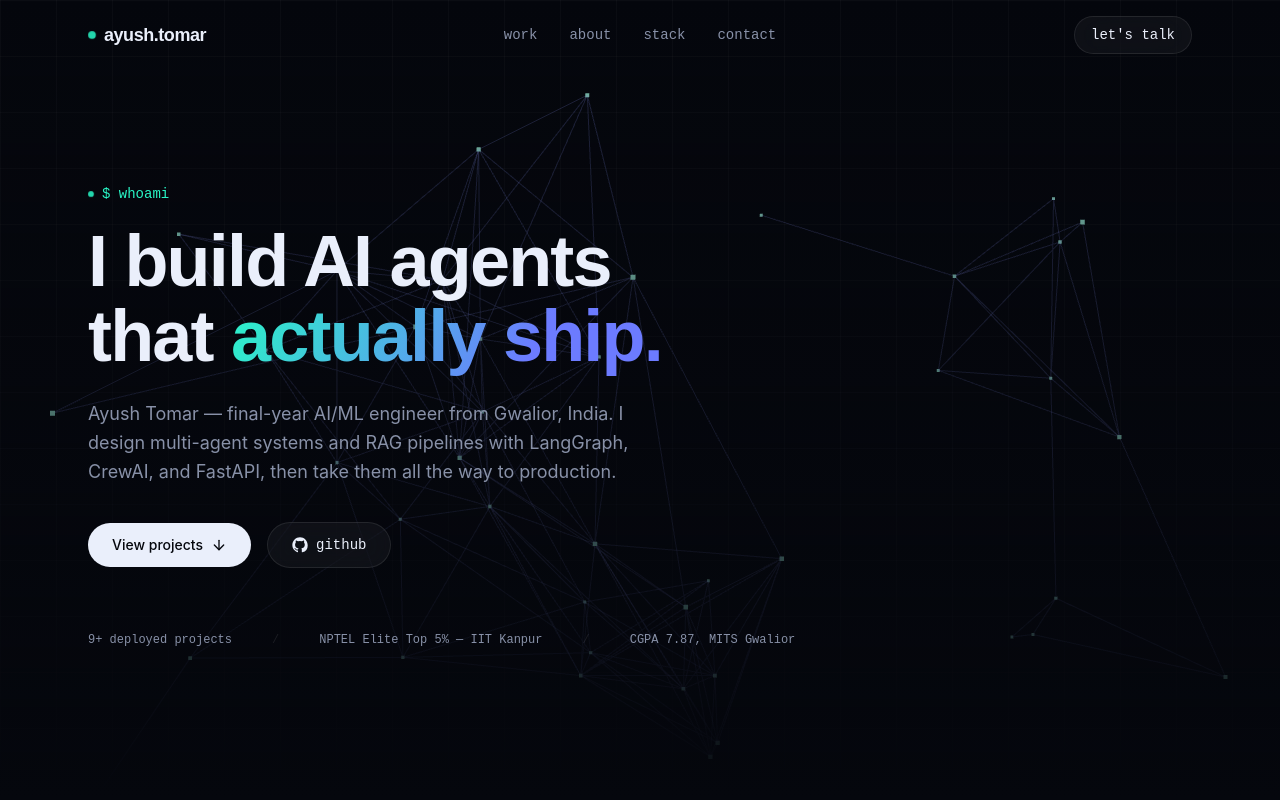
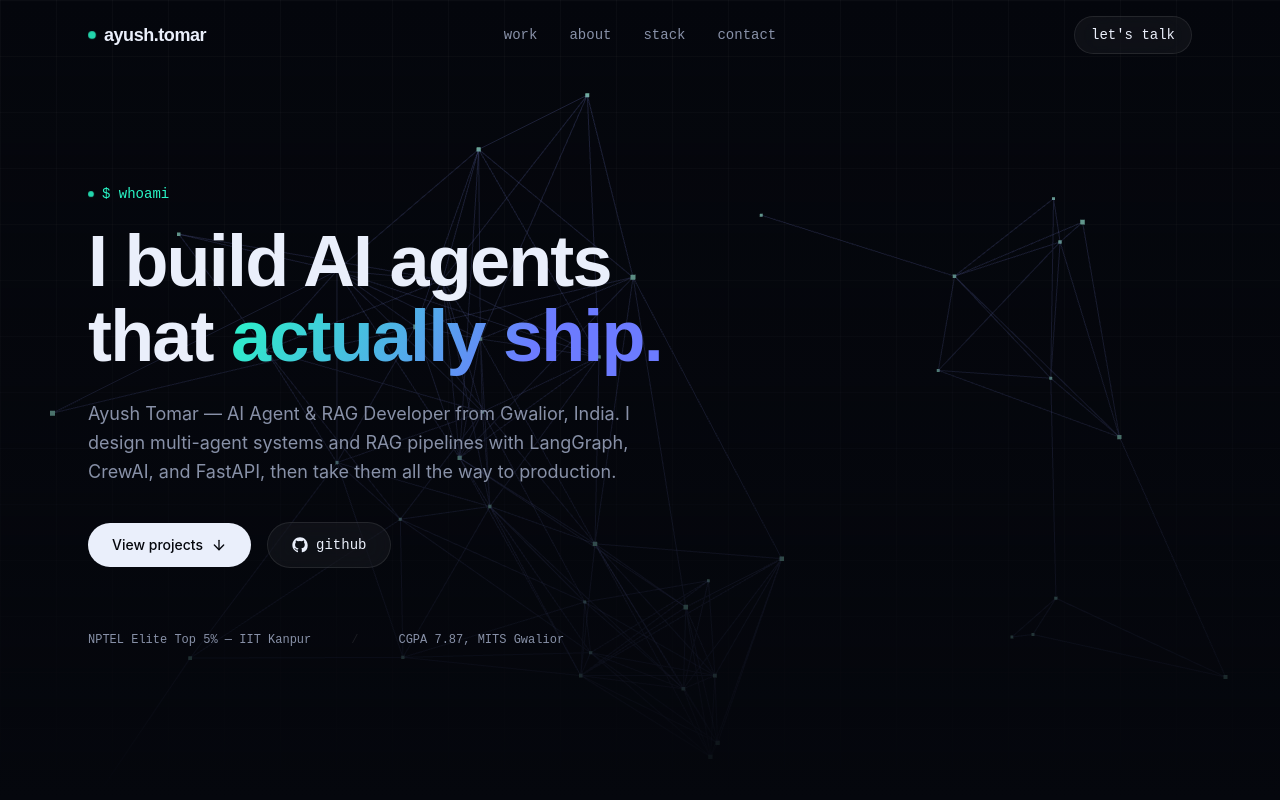
Before and after one commit to ayush-s-tomar/portfolio, a React (Vite) app: page / in a window 1280 px wide. Shown: the top 800 px of the page. Built offline with nearby package versions, Linux system fonts and the light colour scheme.

Commit message:
fix nav opacity bug, update hero copy

```diff
--- a/src/components/Hero.jsx
+++ b/src/components/Hero.jsx
@@ -35,7 +35,7 @@ export default function Hero() {
           transition={{ delay: 0.35, duration: 0.7 }}
           className="mt-6 text-lg text-[var(--ink-muted)] max-w-xl leading-relaxed"
         >
-          Ayush Tomar — final-year AI/ML engineer from Gwalior, India. I design
+          Ayush Tomar — AI Agent & RAG Developer from Gwalior, India. I design
           multi-agent systems and RAG pipelines with LangGraph, CrewAI, and FastAPI,
           then take them all the way to production.
         </motion.p>
@@ -67,8 +67,6 @@ export default function Hero() {
           transition={{ delay: 0.9, duration: 0.8 }}
           className="mt-16 flex flex-wrap gap-x-10 gap-y-3 font-mono text-xs text-[var(--ink-muted)]"
         >
-          <span>9+ deployed projects</span>
-          <span className="text-[var(--glass-border)]">/</span>
           <span>NPTEL Elite Top 5% — IIT Kanpur</span>
           <span className="text-[var(--glass-border)]">/</span>
           <span>CGPA 7.87, MITS Gwalior</span>
--- a/src/components/Nav.jsx
+++ b/src/components/Nav.jsx
@@ -22,7 +22,11 @@ export default function Nav() {
       initial={{ y: -40, opacity: 0 }}
       animate={{ y: 0, opacity: 1 }}
       transition={{ duration: 0.6, ease: 'easeOut' }}
-      className={`fixed top-0 inset-x-0 z-50 transition-all duration-300 ${scrolled ? 'glass' : 'bg-transparent'}`}
+      className={`fixed top-0 inset-x-0 z-50 transition-all duration-300 ${
+        scrolled
+          ? 'bg-[var(--bg)]/95 backdrop-blur-md border-b border-[var(--glass-border)] shadow-lg'
+          : 'bg-transparent'
+      }`}
     >
       <div className="max-w-6xl mx-auto px-6 py-4 flex items-center justify-between">
         <a href="#top" className="font-display font-semibold text-lg tracking-tight flex items-center gap-2">
```
